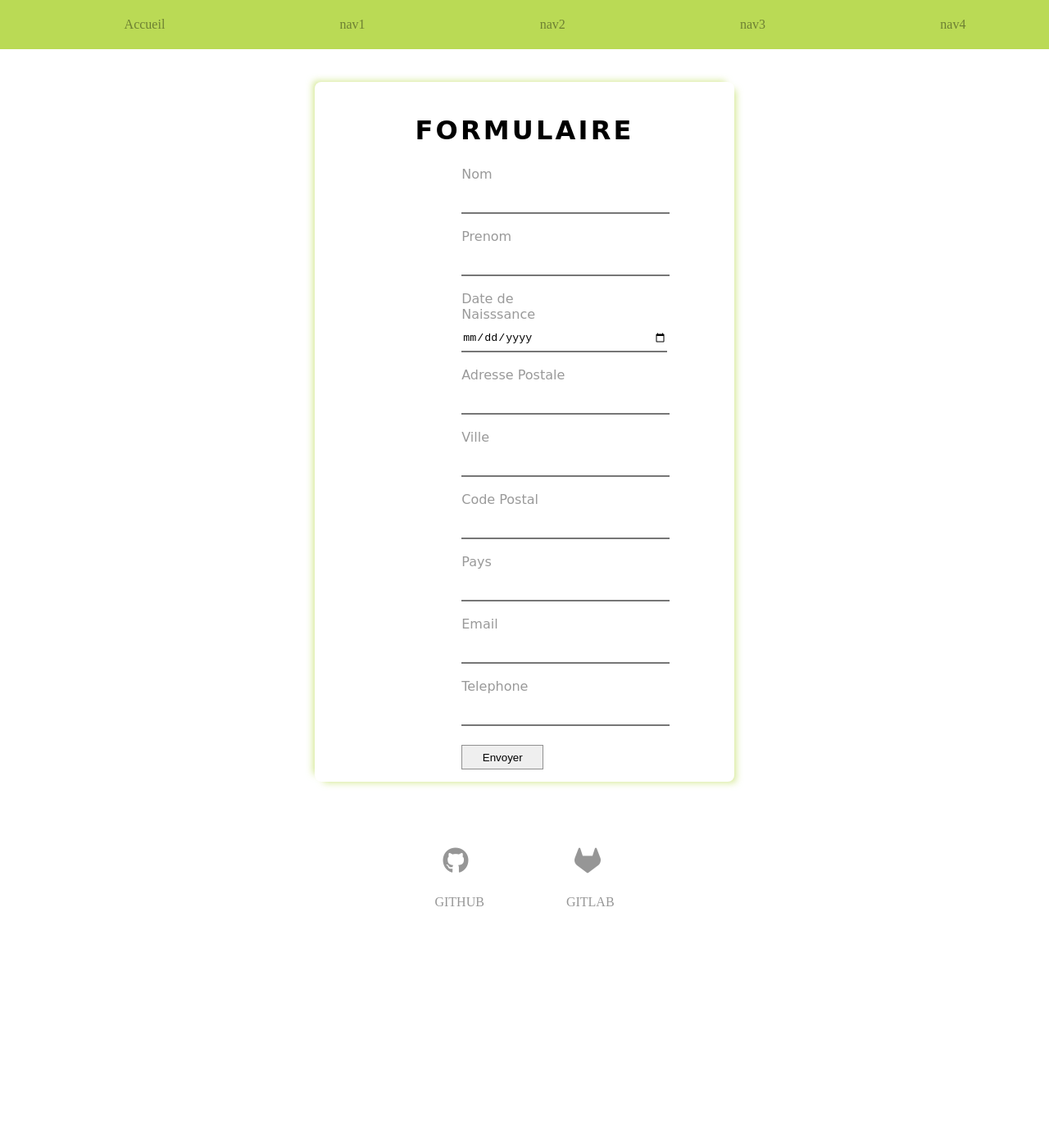
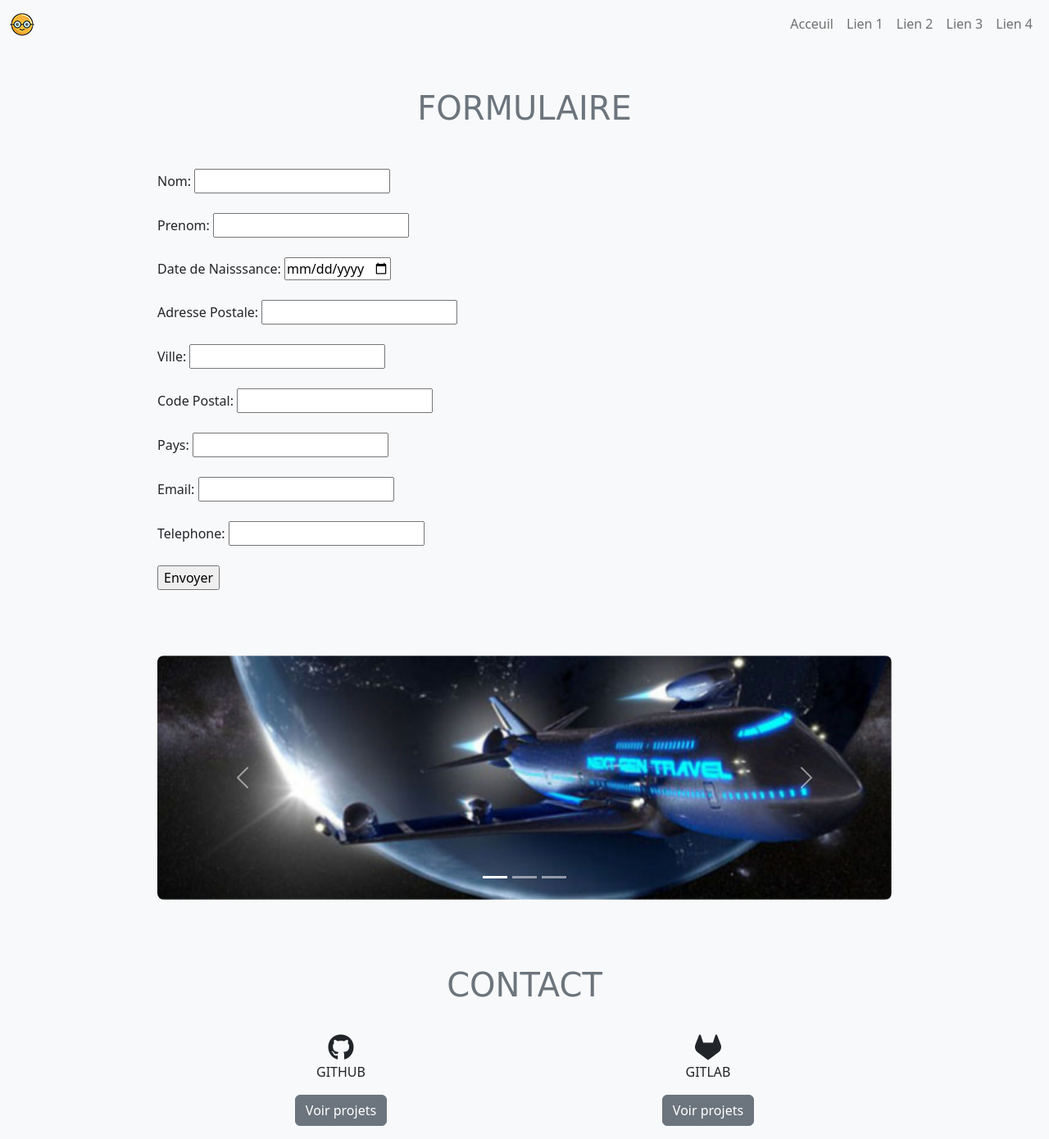
Before and after one commit to willl-8523/projet_git, a plain HTML site: page wilfriedNgo/index.html in a window 1280 px wide. Shown: the whole page at 82% size. Before the commit the page ends 1196 px from the top, so only its background shows below. Drawn offline with nearby package versions, Linux system fonts and the light colour scheme.

Commit message:
Modification formulaire avec bootstrap

```diff
--- a/wilfriedNgo/index.html
+++ b/wilfriedNgo/index.html
@@ -1,64 +1,264 @@
 <!DOCTYPE html>
 <html lang="fr">
-<head>
-    <meta charset="UTF-8">
-    <meta http-equiv="X-UA-Compatible" content="IE=edge">
-    <meta name="viewport" content="width=device-width, initial-scale=1.0">
-    <link rel="stylesheet" href="style.css">
-    <link rel="stylesheet" href="https://cdnjs.cloudflare.com/ajax/libs/font-awesome/6.1.1/css/all.min.css" integrity="sha512-KfkfwYDsLkIlwQp6LFnl8zNdLGxu9YAA1QvwINks4PhcElQSvqcyVLLD9aMhXd13uQjoXtEKNosOWaZqXgel0g==" crossorigin="anonymous" referrerpolicy="no-referrer" />
+  <head>
+    <meta charset="UTF-8" />
+    <meta http-equiv="X-UA-Compatible" content="IE=edge" />
+    <meta name="viewport" content="width=device-width, initial-scale=1.0" />
+    <!-- <link rel="stylesheet" href="style.css"> -->
+    <link
+      href="https://cdn.jsdelivr.net/npm/bootstrap@5.2.0-beta1/dist/css/bootstrap.min.css"
+      rel="stylesheet"
+      integrity="sha384-0evHe/X+R7YkIZDRvuzKMRqM+OrBnVFBL6DOitfPri4tjfHxaWutUpFmBp4vmVor"
+      crossorigin="anonymous"
+    />
+
+    <!-- FONT-AWSOME CDN LINK  -->
+    <link
+      rel="stylesheet"
+      href="https://cdnjs.cloudflare.com/ajax/libs/font-awesome/6.1.1/css/all.min.css"
+      integrity="sha512-KfkfwYDsLkIlwQp6LFnl8zNdLGxu9YAA1QvwINks4PhcElQSvqcyVLLD9aMhXd13uQjoXtEKNosOWaZqXgel0g=="
+      crossorigin="anonymous"
+      referrerpolicy="no-referrer"
+    />
+
     <title>Formulaire</title>
-</head>
-<body>
+  </head>
+  <body class="bg-light">
     <header>
-        <nav>
-            <ul>
-                <li><a href="#">Accueil</a></li>
-                <li><a href="#">nav1</a></li>
-                <li><a href="#">nav2</a></li>
-                <li><a href="#">nav3</a></li>
-                <li><a href="#">nav4</a></li>
+      <nav class="navbar navbar-expand-lg bg-light">
+        <div class="container-fluid">
+          <div class="navbar-collapse">
+            <a class="navbar-brand me-auto" href="#">
+              <img src="./image/icon.png" alt="" width="30" height="30" />
+            </a>
+            <ul class="navbar-nav nav-fill d-flex">
+              <li class="nav-item">
+                <a class="nav-link" href="#">Acceuil</a>
+              </li>
+              <li class="nav-item">
+                <a class="nav-link" href="#">Lien 1</a>
+              </li>
+              <li class="nav-item">
+                <a class="nav-link" href="#">Lien 2</a>
+              </li>
+              <li class="nav-item">
+                <a class="nav-link" href="#">Lien 3</a>
+              </li>
+              <li class="nav-item">
+                <a class="nav-link" href="#">Lien 4</a>
+              </li>
             </ul>
-        </nav>
+          </div>
+        </div>
+      </nav>
     </header>
-    <form action="">
-        <h3> FORMULAIRE</h3>
-        <div class="formulaire">
-            <label for="nom">Nom</label>
-            <input type="text" name="nom" id="nom" required title="Saisissez votre nom"><br><br>
-            <label for="prenom">Prenom</label>
-            <input type="text" name="prenom" id="prenom" required title="Saisissez votre prenom"><br><br>
-            <label for="naissance">Date de Naisssance</label>
-            <input type="date" name="naissance" id="naissance" min="1900-01-01" max="2021-12-31" required title="Selectionner votre année de naissance"><br><br>
-            <label for="adress">Adresse Postale</label>
-            <input type="text" name="adress" id="adress" required title="Saisissez votre adresse postale"><br><br>
-            <label for="ville">Ville</label>
-            <input type="text" name="ville" id="ville" required title="Saisissez votre ville"><br><br>
-            <label for="postale">Code Postal</label>
-            <input type="text" name="postale" id="postale" pattern="^\d{5}$" required title="Saisissez votre code postal"><br><br>
-            <label for="pays">Pays</label>
-            <input type="text" name="pays" id="pays" required title="Saisissez votre pays"><br><br>
-            <label for="mail">Email</label>
-            <input type="email" name="mail" id="mail" required title="Saisissez votre mail"><br><br>
-            <label for="phone">Telephone</label>
-            <input type="tel" name="phone" id="phone" pattern="^[0]{1}[6-7]{1}[0-9]{8}$" required title="Saisissez votre numero de téléphone"><br><br>
-            <input class="envoyer" type="submit" value="Envoyer">
+    <form action="" style="width: 70%; margin: auto">
+      <h3
+        class="text-secondary"
+        style="
+          text-align: center;
+          font-size: 2.5rem;
+          font-family: cursive;
+          margin: 50px;
+        "
+      >
+        FORMULAIRE
+      </h3>
+      <div class="formulaire" style="margin-bottom: 50px">
+        <label for="nom">Nom:</label>
+        <input
+          type="text"
+          name="nom"
+          id="nom"
+          required
+          title="Saisissez votre nom"
+        /><br /><br />
+        <label for="prenom">Prenom:</label>
+        <input
+          type="text"
+          name="prenom"
+          id="prenom"
+          required
+          title="Saisissez votre prenom"
+        /><br /><br />
+        <label for="naissance">Date de Naisssance:</label>
+        <input
+          type="date"
+          name="naissance"
+          id="naissance"
+          min="1900-01-01"
+          max="2021-12-31"
+          required
+          title="Selectionner votre année de naissance"
+        /><br /><br />
+        <label for="adress">Adresse Postale:</label>
+        <input
+          type="text"
+          name="adress"
+          id="adress"
+          required
+          title="Saisissez votre adresse postale"
+        /><br /><br />
+        <label for="ville">Ville:</label>
+        <input
+          type="text"
+          name="ville"
+          id="ville"
+          required
+          title="Saisissez votre ville"
+        /><br /><br />
+        <label for="postale">Code Postal:</label>
+        <input
+          type="text"
+          name="postale"
+          id="postale"
+          pattern="^\d{5}$"
+          required
+          title="Saisissez votre code postal"
+        /><br /><br />
+        <label for="pays">Pays:</label>
+        <input
+          type="text"
+          name="pays"
+          id="pays"
+          required
+          title="Saisissez votre pays"
+        /><br /><br />
+        <label for="mail">Email:</label>
+        <input
+          type="email"
+          name="mail"
+          id="mail"
+          required
+          title="Saisissez votre mail"
+        /><br /><br />
+        <label for="phone">Telephone:</label>
+        <input
+          type="tel"
+          name="phone"
+          id="phone"
+          pattern="^[0]{1}[6-7]{1}[0-9]{8}$"
+          required
+          title="Saisissez votre numero de téléphone"
+        /><br /><br />
+        <input
+          class="envoyer"
+          type="submit"
+          value="Envoyer"
+          style="margin-bottom: 30px"
+        />
+      </div>
+    </form>
+    <div
+      id="carouselExampleIndicators"
+      class="carousel slide"
+      data-bs-ride="true"
+      style="margin-bottom: 80px"
+    >
+      <div class="carousel-indicators">
+        <button
+          type="button"
+          data-bs-target="#carouselExampleIndicators"
+          data-bs-slide-to="0"
+          class="active"
+          aria-current="true"
+          aria-label="Slide 1"
+        ></button>
+        <button
+          type="button"
+          data-bs-target="#carouselExampleIndicators"
+          data-bs-slide-to="1"
+          aria-label="Slide 2"
+        ></button>
+        <button
+          type="button"
+          data-bs-target="#carouselExampleIndicators"
+          data-bs-slide-to="2"
+          aria-label="Slide 3"
+        ></button>
+      </div>
+      <div
+        class="carousel-inner"
+        style="width: 70%; margin: auto; border-radius: 8px"
+      >
+        <div class="carousel-item active">
+          <img src="./image/car1.jpg" class="d-block w-100" alt="icon" />
         </div>
-    </form>
+        <div class="carousel-item">
+          <img src="./image/car2.jpeg" class="d-block w-100" alt="icon" />
+        </div>
+        <div class="carousel-item">
+          <img src="./image/car3.jpg" class="d-block w-100" alt="icon" />
+        </div>
+      </div>
+      <button
+        class="carousel-control-prev"
+        type="button"
+        data-bs-target="#carouselExampleIndicators"
+        data-bs-slide="prev"
+        style="margin-left: 200px"
+      >
+        <span class="carousel-control-prev-icon" aria-hidden="true"></span>
+        <span class="visually-hidden">Previous</span>
+      </button>
+      <button
+        class="carousel-control-next"
+        type="button"
+        data-bs-target="#carouselExampleIndicators"
+        data-bs-slide="next"
+        style="margin-right: 200px"
+      >
+        <span class="carousel-control-next-icon" aria-hidden="true"></span>
+        <span class="visually-hidden">Next</span>
+      </button>
+    </div>
     <footer>
-        <div class="contact">
-            <div class="icon">
-                <a href="#">
-                    <i class="fa-brands fa-github"></i>
-                    <p>GITHUB</P>
-                </a>
+      <h3
+        class="text-secondary"
+        style="
+          font-family: cursive;
+          font-size: 2.5rem;
+          width: 70%;
+          margin: auto;
+          text-align: center;
+          padding-bottom: 20px;
+        "
+      >
+        CONTACT
+      </h3>
+      <div class="row" style="width: 70%; margin: auto">
+        <div class="col-sm-6" style="text-align: center">
+          <div class="card bg-light" style="border: none">
+            <div class="card-body">
+              <!-- <h5 class="card-title">Special title treatment</h5> -->
+              <i class="fa-brands fa-github" style="font-size: 2rem"></i>
+              <p class="card-text">GITHUB</p>
+              <a href="#" class="btn btn-secondary">Voir projets</a>
             </div>
-            <div class="icon">
-                <a href="#">
-                    <i class="fa-brands fa-gitlab"></i>
-                    <p>GITLAB</p>
-                </a>
+          </div>
+        </div>
+        <div class="col-sm-6" style="text-align: center">
+          <div class="card bg-light" style="border: none">
+            <div class="card-body">
+              <!-- <h5 class="card-title">Special title treatment</h5> -->
+              <i class="fa-brands fa-gitlab" style="font-size: 2rem"></i>
+              <p class="card-text">GITLAB</p>
+              <a href="#" class="btn btn-secondary">Voir projets</a>
             </div>
+          </div>
         </div>
+      </div>
     </footer>
-</body>
+
+    <script
+      src="https://cdn.jsdelivr.net/npm/@popperjs/core@2.11.5/dist/umd/popper.min.js"
+      integrity="sha384-Xe+8cL9oJa6tN/veChSP7q+mnSPaj5Bcu9mPX5F5xIGE0DVittaqT5lorf0EI7Vk"
+      crossorigin="anonymous"
+    ></script>
+    <script
+      src="https://cdn.jsdelivr.net/npm/bootstrap@5.2.0-beta1/dist/js/bootstrap.min.js"
+      integrity="sha384-kjU+l4N0Yf4ZOJErLsIcvOU2qSb74wXpOhqTvwVx3OElZRweTnQ6d31fXEoRD1Jy"
+      crossorigin="anonymous"
+    ></script>
+  </body>
 </html>
```
Also changed, not shown: wilfriedNgo/image/car1.jpg (added), wilfriedNgo/image/car2.jpeg (added), wilfriedNgo/image/car3.jpg (added), wilfriedNgo/image/icon.png (added).
